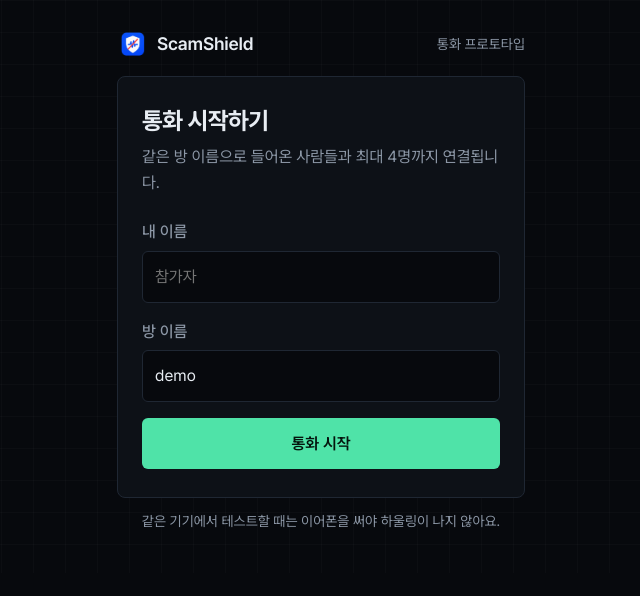
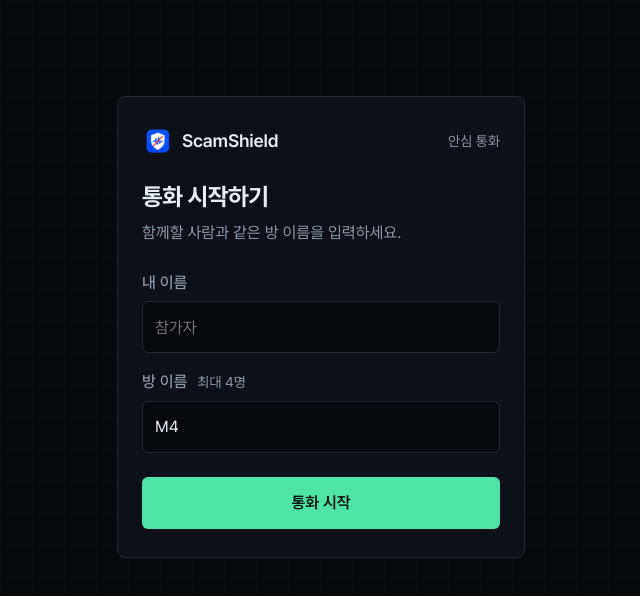
Before and after one commit to M4-Scamshield/FE_Scamshield, a React (Vite) app: page / in a window 1280 px wide. Shown: the top 596 px of the page, without its empty margins (319-959 px from the left). Built offline with nearby package versions, Linux system fonts and the light colour scheme.

Commit message:
feat: simplify call lobby layout and copy

```diff
--- a/src/App.css
+++ b/src/App.css
@@ -52,6 +52,7 @@ body {
   background-size: 32px 32px;
 }
 main { max-width: 440px; margin: 0 auto; padding: 28px 16px 40px; }
+main[data-view="lobby"] { padding-top: clamp(32px, 12vh, 120px); }
 
 header { display: flex; align-items: center; gap: 8px; margin-bottom: 16px; flex-wrap: wrap; }
 .shield { color: var(--safe); width: 20px; height: 20px; }
@@ -68,20 +69,23 @@ button { font: inherit; color: inherit; cursor: pointer; border: 0; }
 .error { margin: 0; color: var(--danger); font-size: var(--text-body); line-height: 1.6; }
 
 /* ---------- 입장 화면 ---------- */
+.lobby-brand { margin-bottom: 24px; }
 .lobby { display: flex; flex-direction: column; }
+.lobby .field-note { margin-left: 6px; font-size: var(--text-small); font-weight: var(--weight-regular); }
 h1 { font-size: var(--text-title); font-weight: var(--weight-bold); margin: 0; letter-spacing: -0.02em; line-height: 1.3; }
 .sub { margin: 8px 0 24px; color: var(--muted); font-size: var(--text-body); line-height: 1.6; }
 label { font-size: var(--text-body); font-weight: var(--weight-medium); color: var(--muted); margin-bottom: 6px; }
 input { width: 100%; padding: 12px; border: 1px solid var(--line); border-radius: 6px; background: var(--bg); color: var(--text); font: inherit; font-size: 16px; }
 .lobby input + label { margin-top: 16px; }
 .lobby .error { margin-top: 14px; }
+.lobby input { min-height: 52px; }
+.lobby .primary { min-height: 52px; margin-top: 24px; }
 .status.inline { margin-top: 14px; text-align: center; }
 
 /* ---------- 로그 ---------- */
 .logbox { margin-top: 12px; border: 1px solid var(--line); border-radius: 8px; background: var(--panel); }
 summary { padding: 8px 12px; font-size: var(--text-small); color: var(--muted); cursor: pointer; }
 .log { margin: 0; padding: 0 12px 10px; list-style: none; max-height: 160px; overflow-y: auto; font-family: var(--font-sans); font-size: var(--text-small); line-height: 1.7; color: var(--muted); overflow-wrap: anywhere; }
-.hint { margin: 12px 0 0; color: var(--muted); font-size: var(--text-small); line-height: 1.6; text-align: center; }
 
 
 .status.inline { color: var(--muted); font-size: var(--text-small); }
--- a/src/App.tsx
+++ b/src/App.tsx
@@ -18,13 +18,12 @@ export default function App() {
 
   return (
     <main data-view={inCall ? "call" : "lobby"}>
-      {!inCall && <header>
-        <BrandLogo />
-        <span className="brand">ScamShield</span>
-        <span className="tag">통화 프로토타입</span>
-      </header>}
-
       <section className={inCall ? "stage" : "card"}>
+        {!inCall && <header className="lobby-brand">
+          <BrandLogo />
+          <span className="brand">ScamShield</span>
+          <span className="tag">안심 통화</span>
+        </header>}
         {inCall ? <CallScreen call={call} /> : <Lobby call={call} defaults={lobbyDefaults} />}
       </section>
 
@@ -38,8 +37,6 @@ export default function App() {
           </ol>
         </details>
       )}
-
-      {!inCall && <p className="hint">같은 기기에서 테스트할 때는 이어폰을 써야 하울링이 나지 않아요.</p>}
     </main>
   );
 }
--- a/src/components/lobby/Lobby.tsx
+++ b/src/components/lobby/Lobby.tsx
@@ -10,7 +10,7 @@ export interface LobbyDefaults {
 export function readLobbyDefaults(): LobbyDefaults {
   const params = new URLSearchParams(location.search);
   return {
-    room: params.get("room") ?? "demo",
+    room: params.get("room") ?? "M4",
     name: params.get("name") ?? "",
   };
 }
@@ -25,20 +25,20 @@ export function Lobby({ call, defaults }: { call: ReturnType<typeof useCall>; de
       className="lobby"
       onSubmit={(e) => {
         e.preventDefault();
-        call.start({ room: room.trim() || "demo", name: name.trim() || "참가자" });
+        call.start({ room: room.trim() || "M4", name: name.trim() || "참가자" });
       }}
     >
       <h1>통화 시작하기</h1>
-      <p className="sub">같은 방 이름으로 들어온 사람들과 최대 4명까지 연결됩니다.</p>
+      <p className="sub">함께할 사람과 같은 방 이름을 입력하세요.</p>
       <label htmlFor="name">내 이름</label>
       <input id="name" value={name} onChange={(e) => setName(e.target.value)} placeholder="참가자" autoComplete="off" maxLength={20} />
-      <label htmlFor="room">방 이름</label>
-      <input id="room" value={room} onChange={(e) => setRoom(e.target.value)} placeholder="demo" autoComplete="off" maxLength={64} />
+      <label htmlFor="room">방 이름 <span className="field-note">최대 4명</span></label>
+      <input id="room" value={room} onChange={(e) => setRoom(e.target.value)} placeholder="M4" autoComplete="off" maxLength={64} />
       <button className="primary" type="submit">
         통화 시작
       </button>
       {call.status === "room-full" && (
-        <p className="status inline" data-status={call.status} data-testid="status">
+        <p role="alert" className="status inline" data-status={call.status} data-testid="status">
           방이 가득 찼어요
         </p>
       )}
@@ -47,7 +47,7 @@ export function Lobby({ call, defaults }: { call: ReturnType<typeof useCall>; de
           대기
         </span>
       )}
-      {call.error && <p className="error">{call.error}</p>}
+      {call.error && <p role="alert" className="error">{call.error}</p>}
     </form>
   );
 }
```
